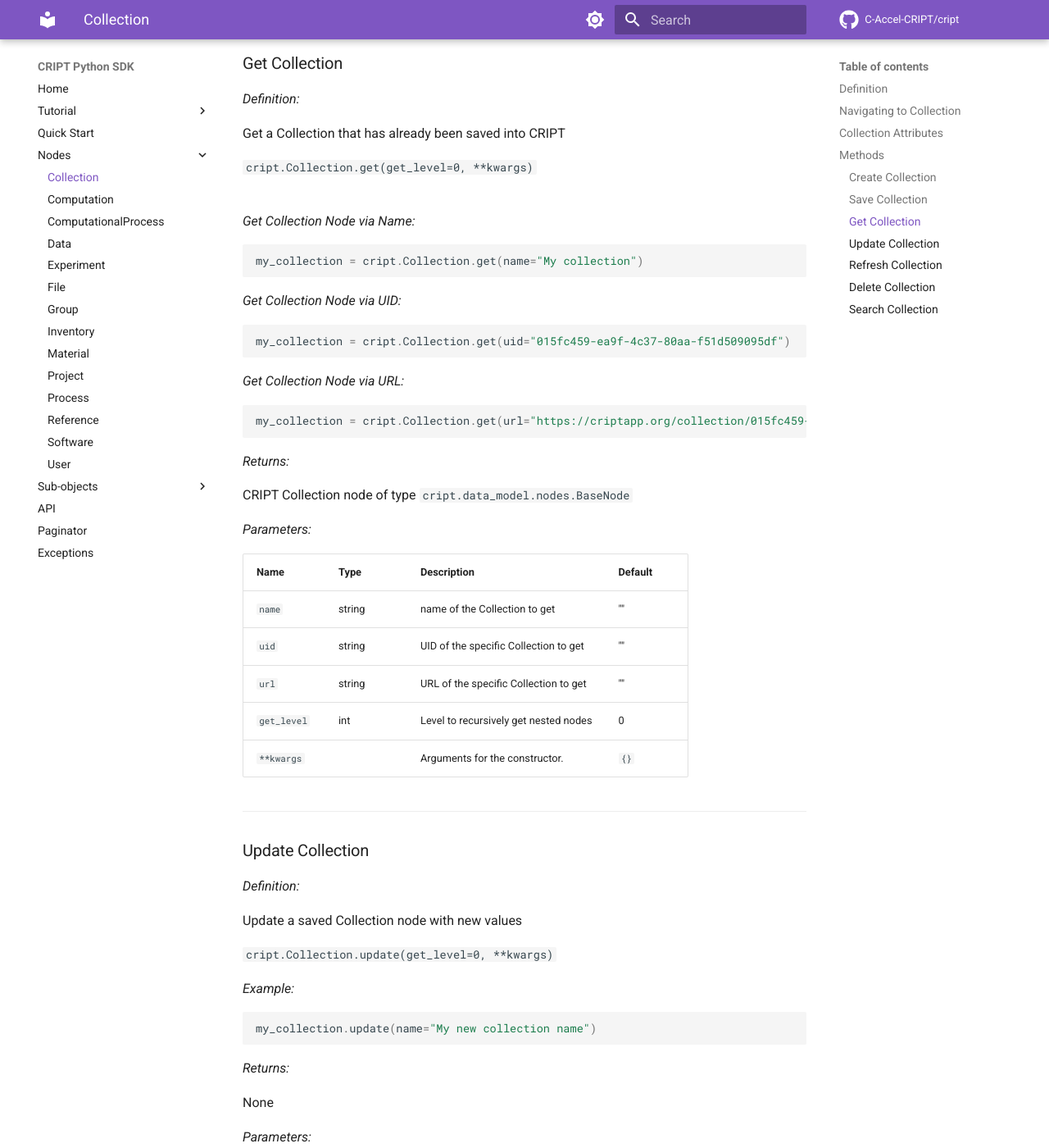
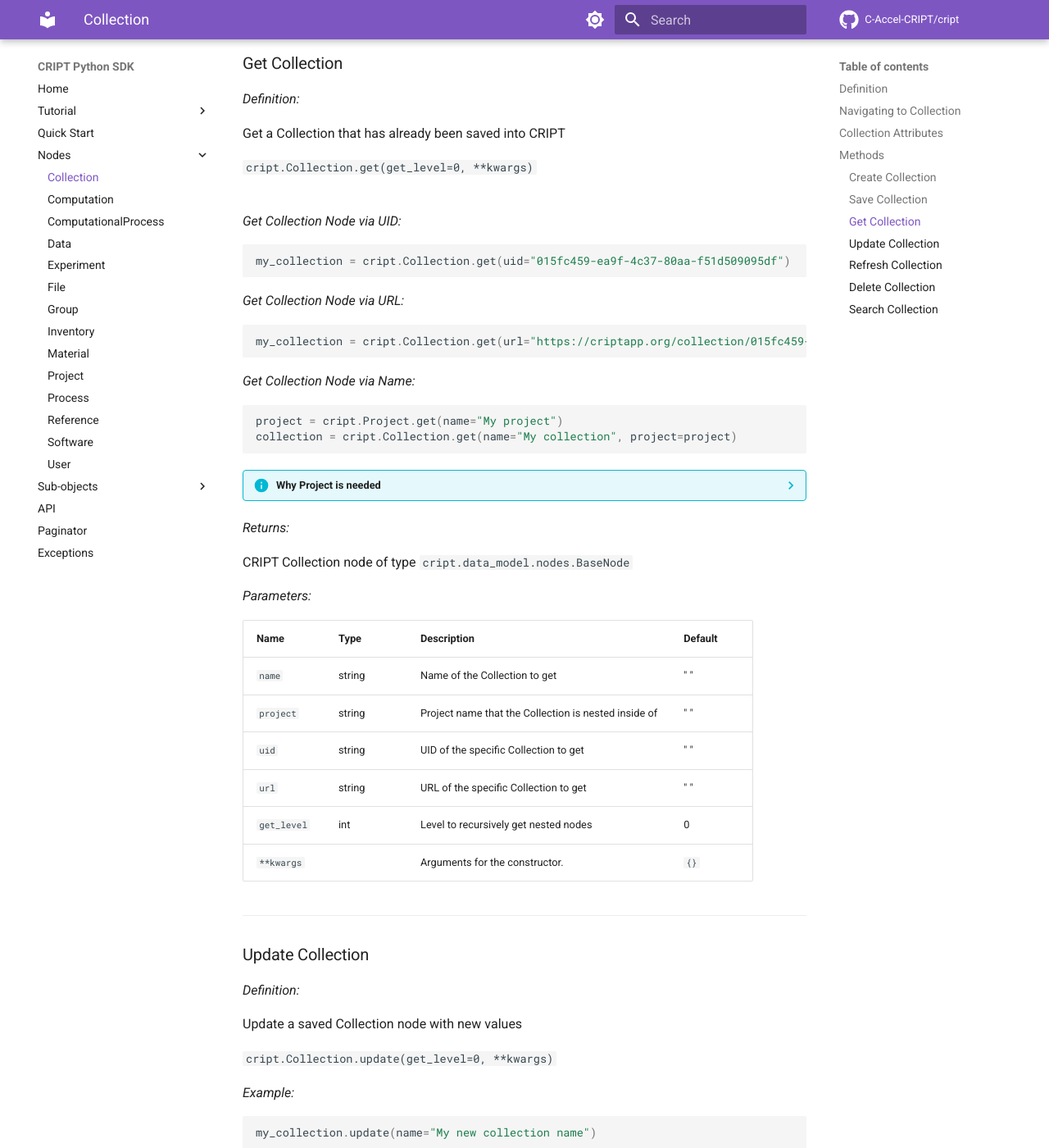
Before and after one commit to C-Accel-CRIPT/sdk-archive, an MkDocs documentation site: the page built from docs/nodes/collection.md, in a window 1280 px wide and 1400 px high, scrolled down 2153 px. Shown: the whole window at 82% size. Built offline with MkDocs 1.6.1 and Material for MkDocs 9.7.7, drawn with Linux system fonts in a browser that asks for light colours; comment, search, counter and statistics services are not loaded; some of the changed text lies outside the part shown.

Commit message:
Update collection.md
made getting a node via UID and URL preferable and updated getting a collection that is nested inside of a project node

````diff
--- a/docs/nodes/collection.md
+++ b/docs/nodes/collection.md
@@ -2,7 +2,8 @@
 
 ## Definition
 
-A collection node can be thought as a folder/bucket that can hold either an
+A `Collection` is nested inside of a `Project` node.
+A `Collection` node can be thought as a folder/bucket that can hold either an
 <a href="../experiment" target="_blank">Experiment</a> or
 <a href="../inventory" target="_blank">Inventory</a> node.
 
@@ -104,11 +105,6 @@
 
 <div style="margin-bottom: 2rem"></div>
 
-_Get Collection Node via Name:_
-``` python
-my_collection = cript.Collection.get(name="My collection")
-```
-
 _Get Collection Node via UID:_
 ``` python
 my_collection = cript.Collection.get(uid="015fc459-ea9f-4c37-80aa-f51d509095df")
@@ -119,6 +115,16 @@
 my_collection = cript.Collection.get(url="https://criptapp.org/collection/015fc459-ea9f-4c37-80aa-f51d509095df/")
 ```
 
+_Get Collection Node via Name:_
+
+``` python
+project = cript.Project.get(name="My project")
+collection = cript.Collection.get(name="My collection", project=project)
+```
+
+??? info "Why Project is needed"
+    When getting a Collection via name, the project must also be specified since collection is nested under project and the collection name is only unique among other collections within the project.
+
 _Returns:_
 
 CRIPT Collection node of type `cript.data_model.nodes.BaseNode`
@@ -127,13 +133,14 @@
 _Parameters:_
 
 
-| Name        | Type   | Description                           | Default |
-|-------------|--------|---------------------------------------|---------|
-| `name`      | string | name of the Collection to get         | ""      |
-| `uid`       | string | UID of the specific Collection to get | ""      |
-| `url`       | string | URL of the specific Collection to get | ""      |
-| `get_level` | int    | Level to recursively get nested nodes | 0       |
-| `**kwargs`  |        | Arguments for the constructor.        | `{}`    |
+| Name        | Type   | Description                                          | Default |
+|-------------|--------|------------------------------------------------------|---------|
+| `name`      | string | Name of the Collection to get                        | " "     |
+| `project`   | string | Project name that the Collection is nested inside of | " "     |
+| `uid`       | string | UID of the specific Collection to get                | " "     |
+| `url`       | string | URL of the specific Collection to get                | " "     |
+| `get_level` | int    | Level to recursively get nested nodes                | 0       |
+| `**kwargs`  |        | Arguments for the constructor.                       | `{}`    |
 
 
 ---
````
